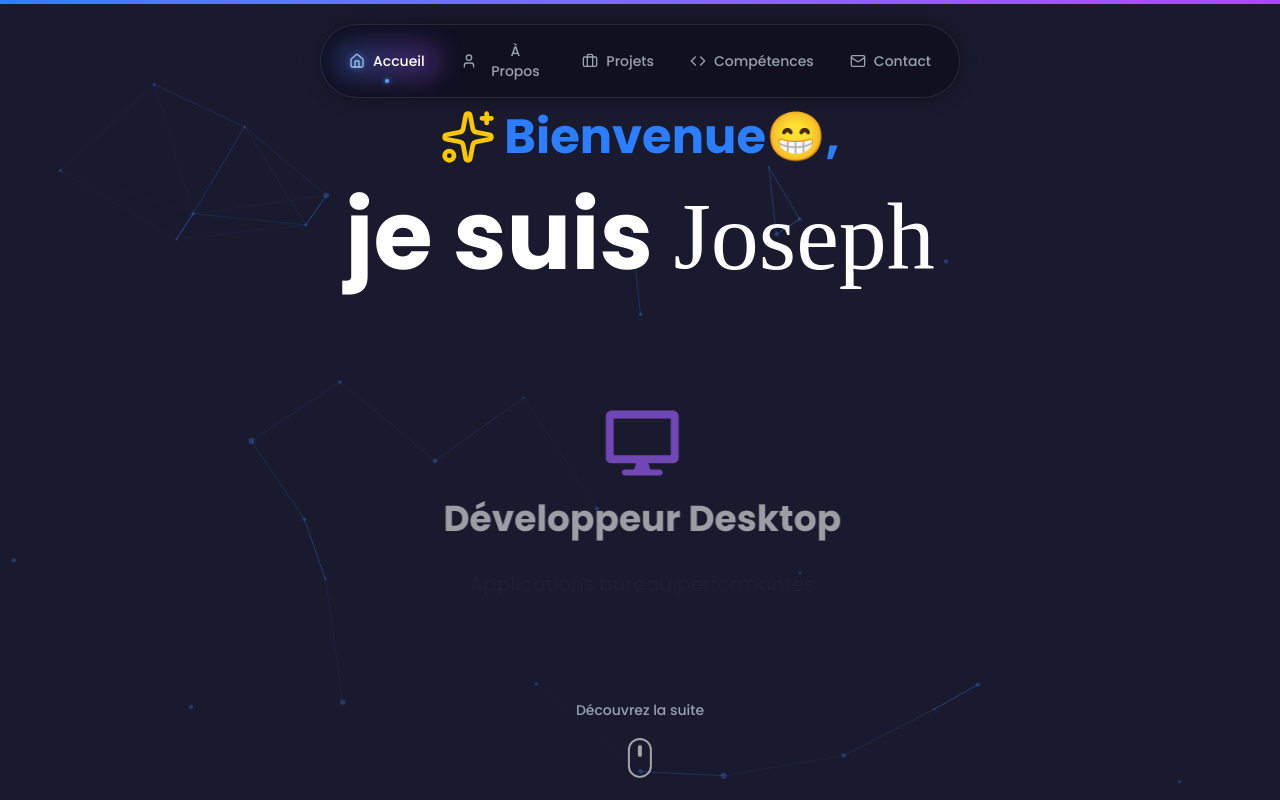
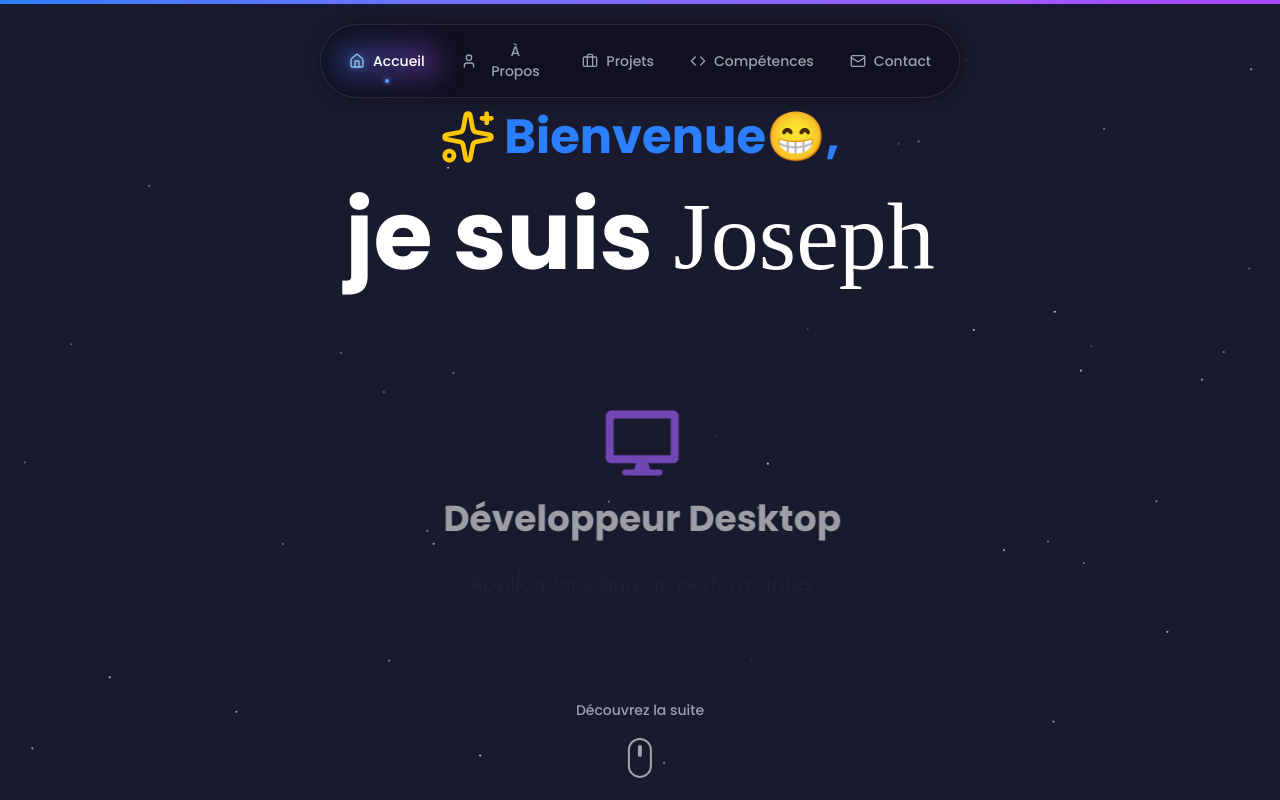
Before and after one commit to ARROKO/portofolio, a Next.js app: page / in a window 1280 px wide. Shown: the top 800 px of the page. Built offline with nearby package versions, Linux system fonts and the light colour scheme.

Commit message:
Mettre à jour ParticlesBackground.tsx avec le code Canvas optimisé

```diff
--- a/src/app/globals.css
+++ b/src/app/globals.css
@@ -12,7 +12,7 @@
 
 /* Global dark background */
 body {
-  background: #1a1a2e !important;
+  background: transparent !important;
   min-height: 100vh;
   color: white;
   font-family: var(--font-poppins), sans-serif;
--- a/src/components/ParticlesBackground.tsx
+++ b/src/components/ParticlesBackground.tsx
@@ -1,89 +1,243 @@
 'use client';
 
-import { useEffect } from "react";
-import Particles from "@tsparticles/react";
-import { loadSlim } from "@tsparticles/slim";
-import { tsParticles } from "@tsparticles/engine";
+import React, { useRef, useEffect } from "react";
+import { useMousePosition } from "@/hooks/useMousePosition";
+import { cn } from "@/lib/utils";
 
-const ParticlesBackground = () => {
+interface ParticlesProps {
+  className?: string;
+  quantity?: number;
+  staticity?: number;
+  ease?: number;
+  refresh?: boolean;
+}
+
+const ParticlesBackground: React.FC<ParticlesProps> = ({
+  className = "",
+  quantity = 100, // Increased default quantity for better effect
+  staticity = 50,
+  ease = 50,
+  refresh = false,
+}) => {
+  const canvasRef = useRef<HTMLCanvasElement>(null);
+  const canvasContainerRef = useRef<HTMLDivElement>(null);
+  const context = useRef<CanvasRenderingContext2D | null>(null);
+  const circles = useRef<any[]>([]);
+  const mousePosition = useMousePosition();
+  const mouse = useRef<{ x: number; y: number }>({ x: 0, y: 0 });
+  const canvasSize = useRef<{ w: number; h: number }>({ w: 0, h: 0 });
+  const dpr = typeof window !== "undefined" ? window.devicePixelRatio : 1;
+
   useEffect(() => {
-    // Initialiser une seule fois au montage du composant
-    loadSlim(tsParticles);
+    if (canvasRef.current) {
+      context.current = canvasRef.current.getContext("2d");
+    }
+    initCanvas();
+    animate();
+    window.addEventListener("resize", initCanvas);
+
+    return () => {
+      window.removeEventListener("resize", initCanvas);
+    };
   }, []);
 
+  useEffect(() => {
+    onMouseMove();
+  }, [mousePosition.x, mousePosition.y]);
+
+  useEffect(() => {
+    initCanvas();
+  }, [refresh]);
+
+  const initCanvas = () => {
+    resizeCanvas();
+    drawParticles();
+  };
+
+  const onMouseMove = () => {
+    if (canvasRef.current) {
+      const rect = canvasRef.current.getBoundingClientRect();
+      const { w, h } = canvasSize.current;
+      const x = mousePosition.x - rect.left - w / 2;
+      const y = mousePosition.y - rect.top - h / 2;
+      const inside = x < w / 2 && x > -w / 2 && y < h / 2 && y > -h / 2;
+      if (inside) {
+        mouse.current.x = x;
+        mouse.current.y = y;
+      }
+    }
+  };
+
+  type Circle = {
+    x: number;
+    y: number;
+    translateX: number;
+    translateY: number;
+    size: number;
+    alpha: number;
+    targetAlpha: number;
+    dx: number;
+    dy: number;
+    magnetism: number;
+  };
+
+  const resizeCanvas = () => {
+    if (canvasContainerRef.current && canvasRef.current && context.current) {
+      circles.current.length = 0;
+      canvasSize.current.w = canvasContainerRef.current.offsetWidth;
+      canvasSize.current.h = canvasContainerRef.current.offsetHeight;
+      canvasRef.current.width = canvasSize.current.w * dpr;
+      canvasRef.current.height = canvasSize.current.h * dpr;
+      canvasRef.current.style.width = `${canvasSize.current.w}px`;
+      canvasRef.current.style.height = `${canvasSize.current.h}px`;
+      context.current.scale(dpr, dpr);
+    }
+  };
+
+  const circleParams = (): Circle => {
+    const x = Math.floor(Math.random() * canvasSize.current.w);
+    const y = Math.floor(Math.random() * canvasSize.current.h);
+    const translateX = 0;
+    const translateY = 0;
+    const size = Math.floor(Math.random() * 2) + 0.1;
+    const alpha = 0;
+    const targetAlpha = parseFloat((Math.random() * 0.6 + 0.1).toFixed(1));
+    const dx = (Math.random() - 0.5) * 0.2;
+    const dy = (Math.random() - 0.5) * 0.2;
+    const magnetism = 0.1 + Math.random() * 4;
+    return {
+      x,
+      y,
+      translateX,
+      translateY,
+      size,
+      alpha,
+      targetAlpha,
+      dx,
+      dy,
+      magnetism,
+    };
+  };
+
+  const drawCircle = (circle: Circle, update = false) => {
+    if (context.current) {
+      const { x, y, translateX, translateY, size, alpha } = circle;
+      context.current.translate(translateX, translateY);
+      context.current.beginPath();
+      context.current.arc(x, y, size, 0, 2 * Math.PI);
+      context.current.fillStyle = `rgba(255, 255, 255, ${alpha})`;
+      context.current.fill();
+      context.current.setTransform(dpr, 0, 0, dpr, 0, 0);
+
+      if (!update) {
+        circles.current.push(circle);
+      }
+    }
+  };
+
+  const clearContext = () => {
+    if (context.current) {
+      context.current.clearRect(
+        0,
+        0,
+        canvasSize.current.w,
+        canvasSize.current.h
+      );
+    }
+  };
+
+  const drawParticles = () => {
+    clearContext();
+    const particleCount = quantity;
+    for (let i = 0; i < particleCount; i++) {
+      const circle = circleParams();
+      drawCircle(circle);
+    }
+  };
+
+  const remapValue = (
+    value: number,
+    start1: number,
+    end1: number,
+    start2: number,
+    end2: number
+  ): number => {
+    const remapped =
+      ((value - start1) * (end2 - start2)) / (end1 - start1) + start2;
+    return remapped > 0 ? remapped : 0;
+  };
+
+  const animate = () => {
+    clearContext();
+    circles.current.forEach((circle: Circle, i: number) => {
+      // Handle the alpha value
+      const edge = [
+        circle.x + circle.translateX - circle.size, // distance from left edge
+        canvasSize.current.w - circle.x - circle.translateX - circle.size, // distance from right edge
+        circle.y + circle.translateY - circle.size, // distance from top edge
+        canvasSize.current.h - circle.y - circle.translateY - circle.size, // distance from bottom edge
+      ];
+      const closestEdge = edge.reduce((a, b) => Math.min(a, b));
+      const remapClosestEdge = parseFloat(
+        remapValue(closestEdge, 0, 20, 0, 1).toFixed(2)
+      );
+      if (remapClosestEdge > 1) {
+        circle.alpha += 0.02;
+        if (circle.alpha > circle.targetAlpha) {
+          circle.alpha = circle.targetAlpha;
+        }
+      } else {
+        circle.alpha = circle.targetAlpha * remapClosestEdge;
+      }
+      circle.x += circle.dx;
+      circle.y += circle.dy;
+      circle.translateX +=
+        (mouse.current.x / (staticity / circle.magnetism) - circle.translateX) /
+        ease;
+      circle.translateY +=
+        (mouse.current.y / (staticity / circle.magnetism) - circle.translateY) /
+        ease;
+      // circle gets out of the canvas
+      if (
+        circle.x < -circle.size ||
+        circle.x > canvasSize.current.w + circle.size ||
+        circle.y < -circle.size ||
+        circle.y > canvasSize.current.h + circle.size
+      ) {
+        // remove the circle from the array
+        circles.current.splice(i, 1);
+        // create a new circle
+        const newCircle = circleParams();
+        drawCircle(newCircle);
+        // update the circle position
+      } else {
+        drawCircle(
+          {
+            ...circle,
+            x: circle.x,
+            y: circle.y,
+            translateX: circle.translateX,
+            translateY: circle.translateY,
+            alpha: circle.alpha,
+          },
+          true
+        );
+      }
+    });
+    window.requestAnimationFrame(animate);
+  };
+
   return (
-    <Particles
-      id="tsparticles"
-      options={{
-        background: {
-          color: {
-            value: 'rgb(17 24 39 / var(--tw-bg-opacity, 1))',
-          },
-        },
-        fpsLimit: 30,
-        interactivity: {
-          events: {
-            onClick: {
-              enable: true,
-              mode: "push",
-            },
-            onHover: {
-              enable: true,
-              mode: "repulse",
-            },
-            resize: { enable: true },
-          },
-          modes: {
-            push: {
-              quantity: 4,
-            },
-            repulse: {
-              distance: 200,
-              duration: 0.4,
-            },
-          },
-        },
-        particles: {
-          color: {
-            value: "#3b82f6",
-          },
-          links: {
-            color: "#3b82f6",
-            distance: 150,
-            enable: true,
-            opacity: 0.3,
-            width: 1,
-          },
-          move: {
-            direction: "none",
-            enable: true,
-            outModes: {
-              default: "bounce",
-            },
-            random: false,
-            speed: 0.5,
-            straight: false,
-          },
-          number: {
-            density: {
-              enable: true,
-              width: 1200,
-            },
-            value: 40,
-          },
-          opacity: {
-            value: 0.3,
-          },
-          shape: {
-            type: "circle",
-          },
-          size: {
-            value: { min: 1, max: 3 },
-          },
-        },
-        detectRetina: true,
-      }}
-    />
+    <div
+      className={cn(
+        "fixed inset-0 -z-10 bg-[#1a1a2e]",
+        className
+      )}
+      ref={canvasContainerRef}
+      aria-hidden="true"
+    >
+      <canvas ref={canvasRef} />
+    </div>
   );
 };
 
--- /dev/null
+++ b/src/hooks/useMousePosition.ts
@@ -0,0 +1,19 @@
+import { useState, useEffect } from "react";
+
+export const useMousePosition = () => {
+  const [mousePosition, setMousePosition] = useState({ x: 0, y: 0 });
+
+  useEffect(() => {
+    const updateMousePosition = (ev: MouseEvent) => {
+      setMousePosition({ x: ev.clientX, y: ev.clientY });
+    };
+
+    window.addEventListener("mousemove", updateMousePosition);
+
+    return () => {
+      window.removeEventListener("mousemove", updateMousePosition);
+    };
+  }, []);
+
+  return mousePosition;
+};
```
